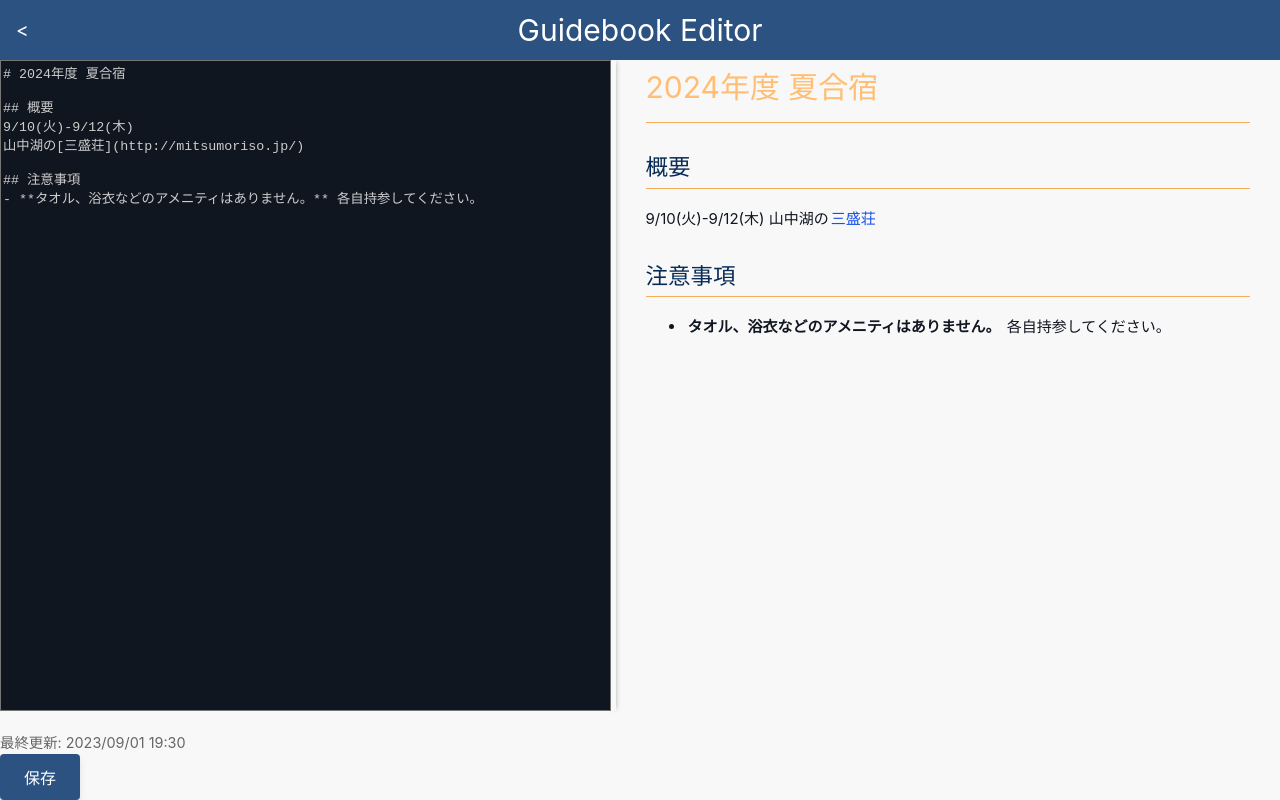
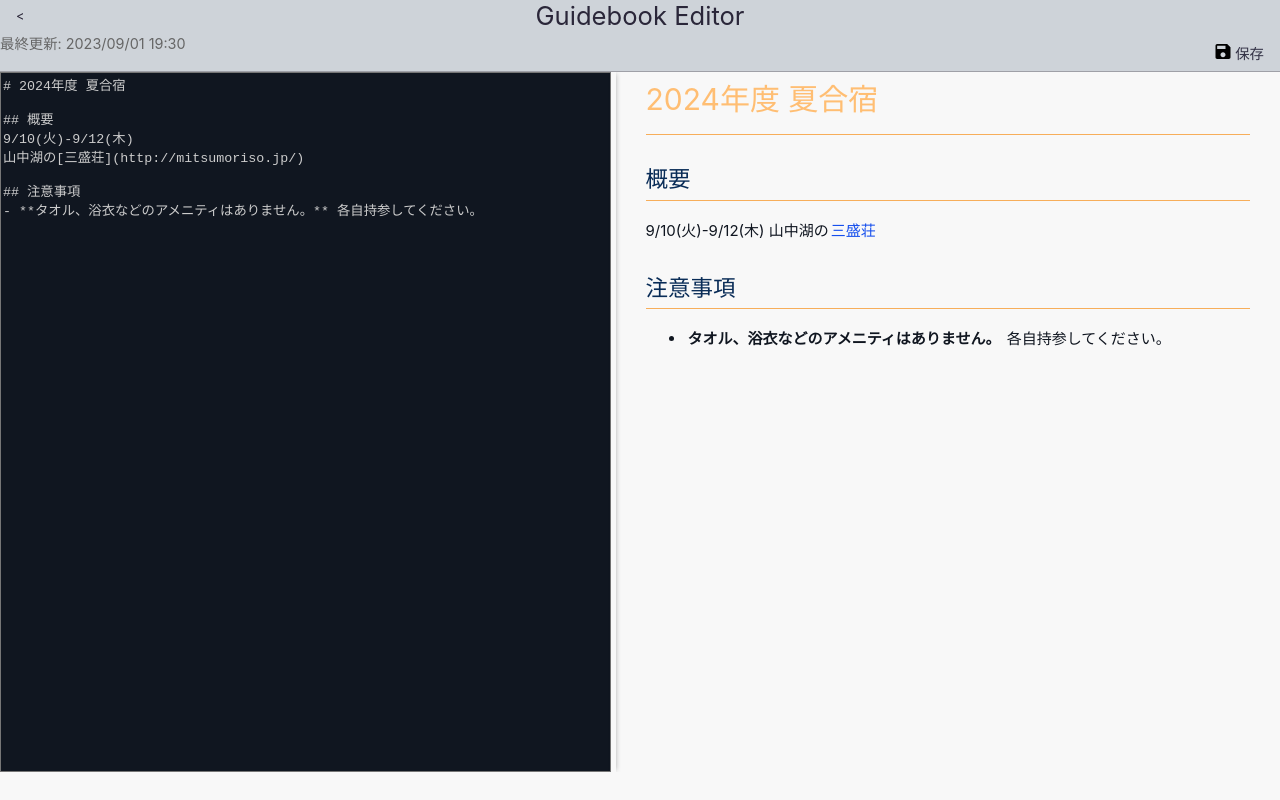
Before and after one commit to traP-jp/rucQ, a Vue app in the folder frontend/: page /admin/guidebook in a window 1280 px wide. Built offline with nearby package versions, Linux system fonts and the light colour scheme; the HTML template or start-up script is replaced by a standard one.

Commit message:
一旦svg深いるから保存ボタンを実装

```diff
--- a/frontend/package.json
+++ b/frontend/package.json
@@ -13,6 +13,7 @@
     "format": "prettier --write src/"
   },
   "dependencies": {
+    "@mdi/font": "^7.4.47",
     "axios": "^1.7.9",
     "markdown-it": "^14.1.0",
     "marked": "^15.0.6",
@@ -29,6 +30,7 @@
     "@vue/tsconfig": "^0.7.0",
     "eslint": "^9.14.0",
     "eslint-plugin-vue": "^9.30.0",
+    "material-design-icons-iconfont": "^6.7.0",
     "npm-run-all2": "^7.0.2",
     "prettier": "^3.3.3",
     "typescript": "~5.6.3",
--- a/frontend/src/views/admin/AdminGuidebookEdit.vue
+++ b/frontend/src/views/admin/AdminGuidebookEdit.vue
@@ -43,6 +43,12 @@ const insertMarkdown = (syntax: string) => {
   </div>
 
   <div class="admin-container">
+    <div class="toolbar">
+      <div class="last-updated">最終更新: 2023/09/01 19:30</div>
+      <button class="save-button" @click="saveMarkdown">
+        <img src="@/assets/saveIcon.svg" alt="Save Icon" />保存
+      </button>
+    </div>
     <!-- エディタとプレビュー -->
     <div class="editor-preview">
       <textarea v-model="markdown" class="editor-area"></textarea>
@@ -51,30 +57,28 @@ const insertMarkdown = (syntax: string) => {
     </div>
     <!-- 保存ボタン -->
     <!-- フッターにボタンと最終更新時刻 -->
-    <div class="admin-footer">
-      <div class="last-updated">最終更新: 2023/09/01 19:30</div>
-      <button class="save-button" @click="saveMarkdown">保存</button>
-    </div>
   </div>
 </template>
 
 <style>
 /* ヘッダー */
 .admin-header {
-  background-color: #2c5282;
-  color: #fff;
+  background-color: #ced3d9;
+  color: #2a2639;
   padding: 1rem;
   display: flex;
   align-items: center;
   justify-content: center;
-  height: 60px;
+  height: 20px;
+  font-size: 0.8rem;
 }
 
 .back-button {
+  /*仮の戻るボタン　後で消す*/
   position: absolute;
   left: 1rem;
   cursor: pointer;
-  font-size: 1.2rem;
+  font-size: 0.8rem;
 }
 
 /* コンテナ */
@@ -90,7 +94,7 @@ const insertMarkdown = (syntax: string) => {
   display: flex;
   padding: 0;
   margin: 0;
-  padding-bottom: 20px;
+  padding-bottom: 0px;
   width: 100%;
   height: 100%;
   flex: 1;
@@ -112,13 +116,13 @@ const insertMarkdown = (syntax: string) => {
 
 .center-bar {
   width: 5px;
-  background-color:#f8f8f8;
+  background-color: #f8f8f8;
   box-shadow: 1px 0px 5px -2px #000;
   z-index: 10;
 }
 
 .preview-section {
-  background-color: #f8f8f8 ;
+  background-color: #f8f8f8;
   color: #101620;
   line-height: 1.8;
   flex: 1;
@@ -151,20 +155,44 @@ const insertMarkdown = (syntax: string) => {
   background-color: #ccc;
 }
 
+.toolbar {
+  /*ヘッダーと同じ色にしたい*/
+  background-color: #ced3d9;
+  border-bottom: 1px solid #9fa0a7;
+  position: relative;
+  display: flex;
+  font-style: column;
+  text-align: center;
+  padding: 0px;
+  height: 40px;
+  font-size: 0.9rem;
+}
+
+/* 最終更新時刻 */
+.last-updated {
+  font-size: 0.9rem;
+  color: #666;
+}
+
 /* 保存ボタン */
 .save-button {
-  align-self: flex-end;
-  padding: 0.7rem 1.5rem;
-  background-color: #2c5282;
-  color: #fff;
+  position: absolute;
+  right: 1rem;
+  top: 50%;
+  transform: translateY(-50%);
+  display: flex;
+  gap: 2px;
+  justify-content: center;
+  text-align: center;
+  align-items: center;
+  background: none;
+  color: #323145;
+  cursor: pointer;
+  font-size: 0.9rem;
   border: none;
-  border-radius: 4px;
-  cursor: pointer;
+  padding: 0;
 }
 
-.save-button:hover {
-  background-color: #1f3e61;
-}
 
 /* 以下　mdの表示設定　どこかにまとめてもいいかも */
 
@@ -201,39 +229,10 @@ const insertMarkdown = (syntax: string) => {
   color: #0842e2;
 }
 
-.preview-section strong{
+.preview-section strong {
   background-color: none;
   /* 文字を太字にする */
   font-weight: bold;
   padding: 2px;
 }
-
-/* 最終更新時刻 */
-.last-updated {
-  font-size: 0.9rem;
-  color: #666;
-}
-
-/* 保存ボタン */
-.save-button {
-  padding: 0.7rem 1.5rem;
-  background-color: #2c5282;
-  color: #fff;
-  border: none;
-  border-radius: 4px;
-  cursor: pointer;
-  font-size: 1rem;
-  transition: background-color 0.3s, transform 0.2s;
-  box-shadow: 0 4px 6px rgba(0, 0, 0, 0.1);
-}
-
-.save-button:hover {
-  background-color: #1f3e61;
-  transform: translateY(-2px);
-}
-
-.save-button:active {
-  background-color: #1a2e4a;
-  transform: translateY(0);
-}
 </style>
```
Also changed, not shown: frontend/src/assets/saveIcon.svg (added), 1 other file (tests, documents, lock files or other folders).
